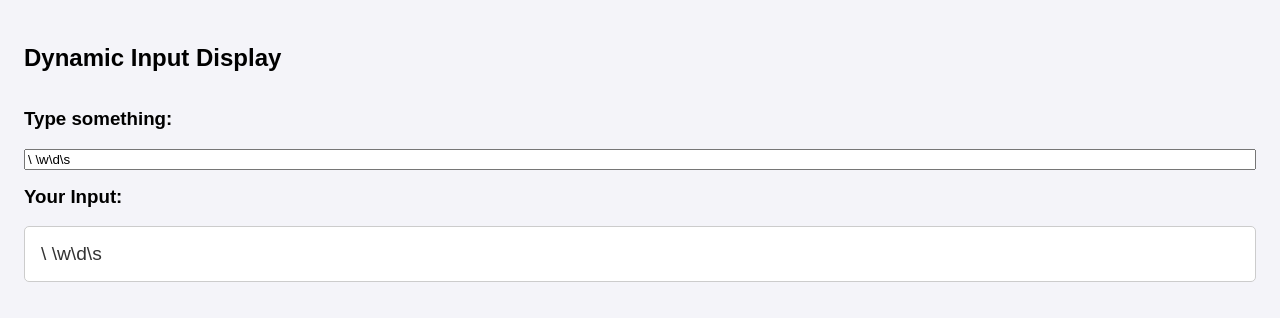
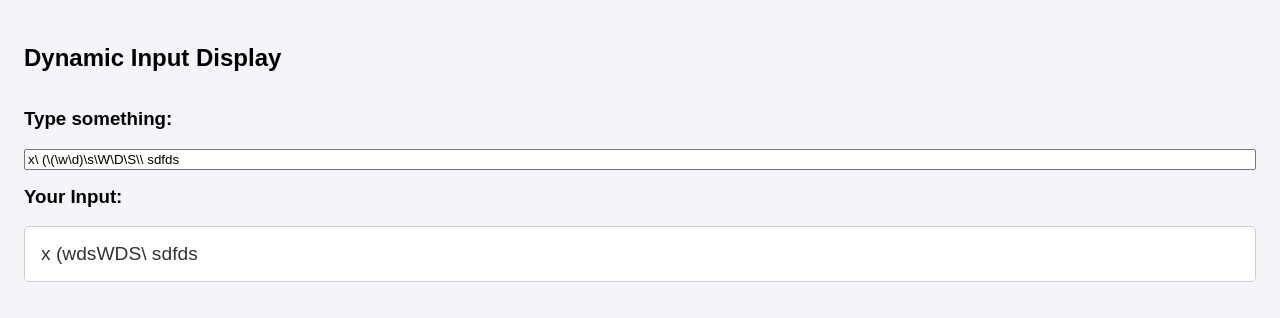
Before and after one commit to ThorD125/regex-solving, a plain HTML site: page index.html in a window 1280 px wide. Drawn offline with Linux system fonts and the light colour scheme.

Commit message:
maybe ok

```diff
--- a/index.html
+++ b/index.html
@@ -54,7 +54,7 @@
             });
 
             inputField.value = "x*.[az]+[af-pw](b)+[c-f]*(d(eee)?fff)*[g]?(h)(?:a)x(?!c)d(?=b)";
-            inputField.value = "\\ \\w\\d\\s";
+            inputField.value = "x\\ (\\(\\w\\d)\\s\\W\\D\\S\\\\ sdfds";
             outputField.textContent = processString(inputField.value)
         })
     </script>
--- a/index.js
+++ b/index.js
@@ -33,9 +33,27 @@ function getRandomCharInRange(start, end) {
 
 function processString(input) {
     let result = input;
-    console.log(result)
+
+    let charbank = {};
+    let integ = 0;
+
+    // console.log(charbank)
+    // console.log(result)
+    let test = result.includes("\\");
+    while(test){
+        charplace = result.indexOf("\\");
+        charbank[integ] = `${result[charplace]}${result[charplace+1]}`
+        // console.log(result)
+        // console.log(`a${result.slice(charplace,charplace+2)}b`)
+        result = result.replace(result.slice(charplace,charplace+2), `charbank${integ}`)
+        // console.log(result)
+        integ += 1
+        test = result.includes("\\");
+    }
+    // console.log(result)
+
     result = result.replace(".",getRandomChar())
-    console.log(result)
+    // console.log(result)
     const splitPattern = /\([^()]*\)([+*?]?)/g;
     const squareBracketPattern = /\[([^\[\]]*)\]([+*?]?)/g;
 
@@ -101,5 +119,18 @@ function processString(input) {
 
     result = result.replace("*", "")
 
+    // console.log(charbank);
+    for(key in charbank){
+        if (charbank[key] == "\\\\") charbank[key] = "\\"
+        else charbank[key] = charbank[key].replace("\\", "")
+    }
+    // console.log(charbank);
+
+    console.log(result);
+    for(key in charbank){
+        result = result.replace(`charbank${key}`, charbank[key])
+    }
+    console.log(result);
+
     return result;
 }
```
